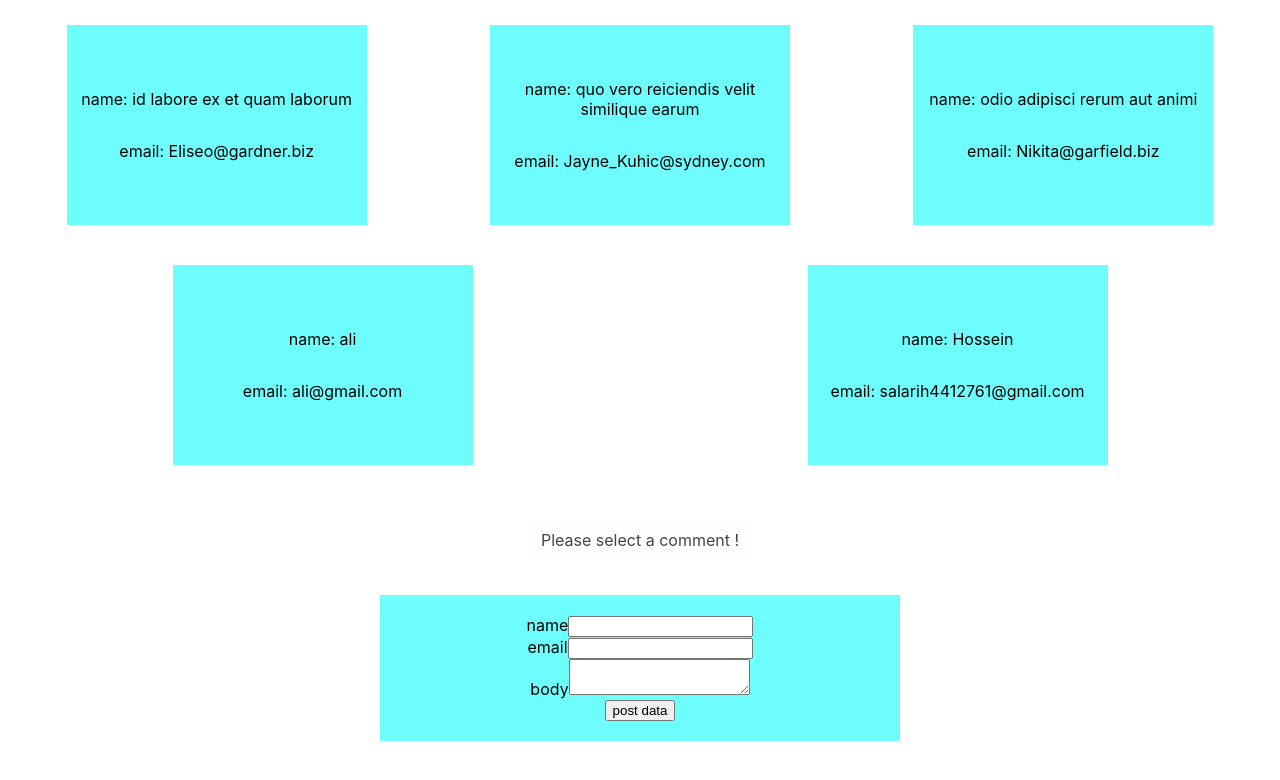
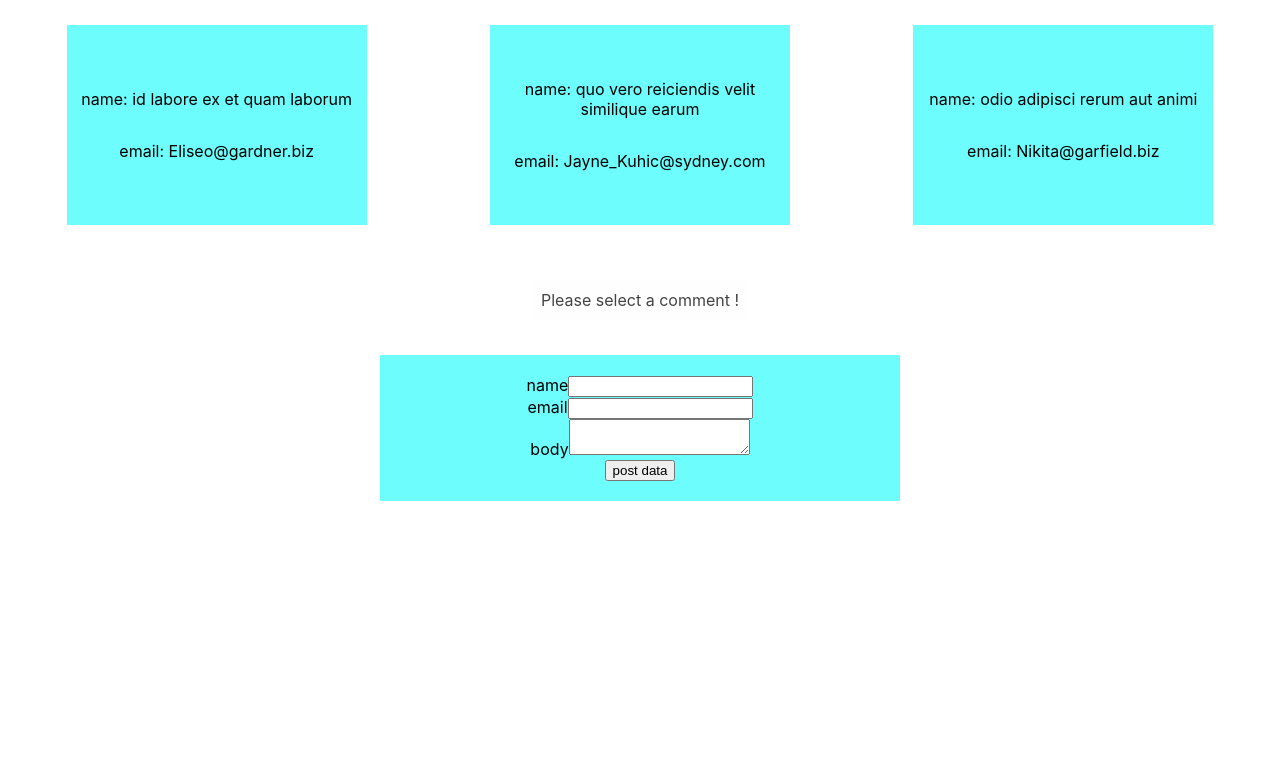
Before and after one commit to Hooseinsalari/Http-request-practice, a React (Create React App) app in the folder http-app/: page / in a window 1280 px wide. Shown: the top 780 px of the page. Built offline with nearby package versions, Linux system fonts and the light colour scheme; data requests are answered from the project's data file.

Commit message:
update state after delelted data

```diff
--- a/http-app/data/db.json
+++ b/http-app/data/db.json
@@ -20,20 +20,6 @@
       "name": "odio adipisci rerum aut animi",
       "email": "Nikita@garfield.biz",
       "body": "quia molestiae reprehenderit quasi aspernatur\naut expedita occaecati aliquam eveniet laudantium\nomnis quibusdam delectus saepe quia accusamus maiores nam est\ncum et ducimus et vero voluptates excepturi deleniti ratione"
-    },
-    {
-      "name": "ali",
-      "email": "ali@gmail.com",
-      "content": "this is new comment",
-      "postId": 10,
-      "id": 4
-    },
-    {
-      "name": "Hossein",
-      "email": "salarih4412761@gmail.com",
-      "content": "aa",
-      "postId": 10,
-      "id": 5
     }
   ]
 }
--- a/http-app/src/components/Discussion.js
+++ b/http-app/src/components/Discussion.js
@@ -9,15 +9,17 @@ import NewComment from "./NewComment";
 import axios from "axios";
 
 const Discussion = () => {
-  const [comment, setComment] = useState(null);
+  const [comments, setComments] = useState(null);
   const [selectedId, setSelectedId] = useState(null);
+  const [error] = useState(false)
+
   useEffect(() => {
     const getComments = async () => {
       try {
         const { data } = await axios.get(
           "http://localhost:3001/comments"
         );
-        setComment(data);
+        setComments(data);
       } catch (error) {
         console.log(error);
       }
@@ -29,28 +31,36 @@ const Discussion = () => {
     setSelectedId(id)
   }
 
+  const renderComment = () => {
+
+    let renderedValue = <h1>Loading ...</h1>;
+    if (error) renderedValue = <h1>fetching data failed!</h1>;
+
+    if(comments && !error) {
+        renderedValue = comments.map((data) =>
+        <Comment
+          key={data.id}
+          name={data.name}
+          email={data.email}
+          onClick={() => selectHandler(data.id)}
+        />
+        )
+    }
+
+    return renderedValue;
+  }
+
 
   return (
     <div>
       <section className="comment">
-        {comment ? (
-          comment.map((data) => (
-            <Comment
-              key={data.id}
-              name={data.name}
-              email={data.email}
-              onClick={() => selectHandler(data.id)}
-            />
-          ))
-        ) : (
-          <h3>Loading ...</h3>
-        )}
+        {renderComment()}
       </section>
       <section className="fullComment">
-        <FullComment commentId={selectedId} />
+        <FullComment commentId={selectedId} setCommentId={setSelectedId} setComments={setComments} />
       </section>
       <section className="newComment">
-        <NewComment setComments={setComment} />
+        <NewComment setComments={setComments} />
       </section>
     </div>
   );
--- a/http-app/src/components/FullComment.js
+++ b/http-app/src/components/FullComment.js
@@ -5,7 +5,7 @@ import styles from "./FullComment.module.css";
 
 // axios
 import axios from "axios";
-const FullComment = ({ commentId }) => {
+const FullComment = ({ commentId, setCommentId, setComments }) => {
   const [comment, setComment] = useState([]);
 
 
@@ -16,9 +16,20 @@ const FullComment = ({ commentId }) => {
     margin: "15px",
   };
 
-  const deleteHandler = () => {
-    axios.delete(`http://localhost:3001/comments/${commentId}`)
-    .then((response) => setComment(response.data))
+  // const deleteHandler = () => {
+  //   axios.delete(`http://localhost:3001/comments/${commentId}`)
+  //   .then((response) => setComments(response.data))
+  // }  //raveshe dige paiin
+
+  const deleteHandler = async () => {
+    try {
+      await axios.delete(`http://localhost:3001/comments/${commentId}`)
+      const {data} = await axios.get("http://localhost:3001/comments")
+      setCommentId(null)
+      setComments(data)
+    } catch (error) {
+      console.log(error)
+    }
   }
 
   useEffect(() => {
--- a/http-app/src/components/NewComment.js
+++ b/http-app/src/components/NewComment.js
@@ -28,7 +28,7 @@ const NewComment = ({setComments}) => {
     }
 
     return (
-        <form className={styles.container}>
+        <form autoComplete="off" className={styles.container}>
             <label>name</label>
             <input name="name" type="text" value={comment.name} onChange={changeHandler} />
             <br />
```
